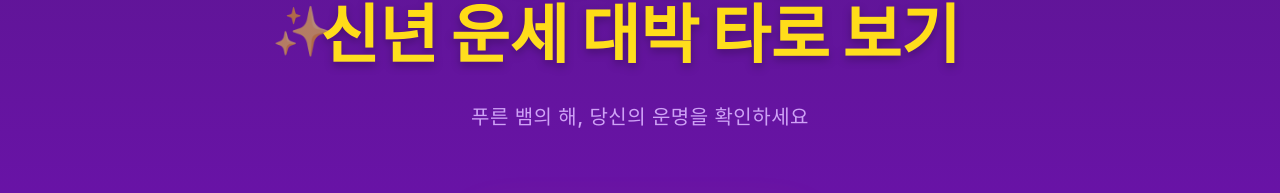
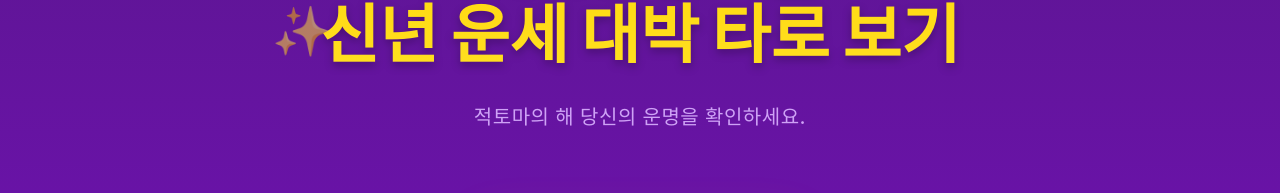
Before and after one commit to dltkdals20/taronewlendingpage0117, a React (Vite) app: page / in a window 1280 px wide. Shown: the part 220-413 px from the top of the page. Built offline with nearby package versions, Linux system fonts and the light colour scheme.

Commit message:
Update hero text to Year of the Red Hare

```diff
--- a/src/app/desktop/components/HeroSection.tsx
+++ b/src/app/desktop/components/HeroSection.tsx
@@ -29,7 +29,7 @@ export default function HeroSection() {
             </div>
 
             <p className="text-[#dab2ff] text-base md:text-xl font-medium tracking-wide mb-12 opacity-90 break-keep">
-                푸른 뱀의 해, 당신의 운명을 확인하세요
+                적토마의 해 당신의 운명을 확인하세요.
             </p>
         </div>
     );
```
